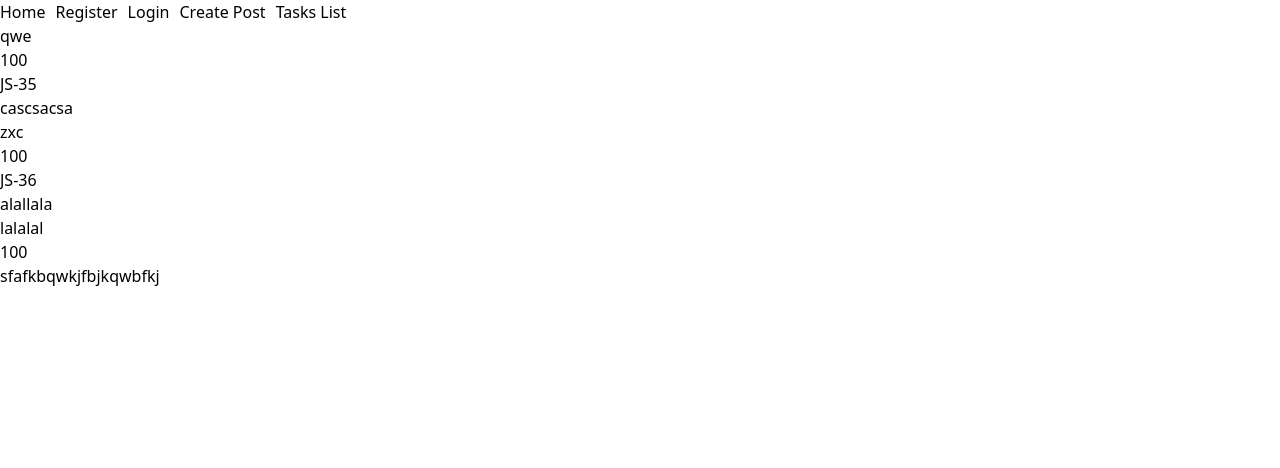
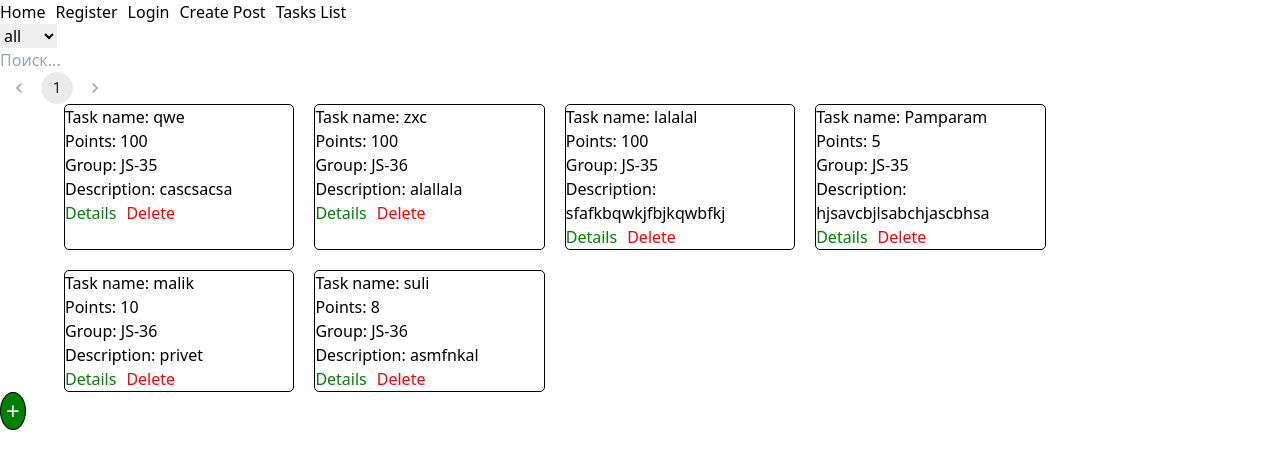
Before and after one commit to K1ndoctop/nn-repository, a React (Create React App) app: page /tasks in a window 1280 px wide. Shown: the top 468 px of the page. Built offline with nearby package versions, Linux system fonts and the light colour scheme; data requests are answered from the project's data file.

Commit message:
tasks search filter and pagination

```diff
--- a/db.json
+++ b/db.json
@@ -18,9 +18,29 @@
       "name": "lalalal",
       "description": "sfafkbqwkjfbjkqwbfkj",
       "points": "100",
-      "group": "",
-      "type": "JS-35",
+      "group": "JS-35",
       "id": 3
+    },
+    {
+      "name": "Pamparam",
+      "description": "hjsavcbjlsabchjascbhsa",
+      "points": "5",
+      "group": "JS-35",
+      "id": 4
+    },
+    {
+      "name": "malik",
+      "description": "privet",
+      "points": "10",
+      "group": "JS-36",
+      "id": 5
+    },
+    {
+      "name": "suli",
+      "description": "asmfnkal",
+      "points": "8",
+      "group": "JS-36",
+      "id": 6
     }
   ]
 }
--- a/src/components/tasks/TasksCreate/TasksCreate.jsx
+++ b/src/components/tasks/TasksCreate/TasksCreate.jsx
@@ -1,7 +1,7 @@
 import React, { useState, useEffect } from "react";
 import { useDispatch, useSelector } from "react-redux";
 import { useNavigate } from "react-router-dom";
-import { createTask, getCatygories } from "../../../store/tasks/tasksActions";
+import { createTask, getCategories } from "../../../store/tasks/tasksActions";
 
 const TasksCreate = () => {
   const { categories } = useSelector((state) => state.tasks);
@@ -17,9 +17,8 @@ const TasksCreate = () => {
   const dispatch = useDispatch();
 
   useEffect(() => {
-    dispatch(getCatygories());
+    dispatch(getCategories());
   }, []);
-  console.log(categories);
 
   return (
     <div>
@@ -42,7 +41,7 @@ const TasksCreate = () => {
         onChange={(e) => setTask({ ...task, points: e.target.value })}
       />
 
-      <select onChange={(e) => setTask({ ...task, type: e.target.value })}>
+      <select onChange={(e) => setTask({ ...task, group: e.target.value })}>
         <option disabled>Choose group</option>
         {categories.map((category) => (
           <option value={category}>{category}</option>
--- /dev/null
+++ b/src/components/tasks/TasksDetails/TasksDetails.jsx
@@ -0,0 +1,7 @@
+import React from "react";
+
+const TasksDetails = () => {
+  return <div>TasksDetails</div>;
+};
+
+export default TasksDetails;
--- /dev/null
+++ b/src/components/tasks/TasksFilter/TasksFilter.jsx
@@ -0,0 +1,42 @@
+import React, { useEffect, useState } from "react";
+import { useDispatch, useSelector } from "react-redux";
+import { getTasks, getCategories } from "../../../store/tasks/tasksActions";
+import { changeCategory } from "../../../store/tasks/tasksSlice";
+
+const TasksFilter = () => {
+  const { categories, currentCategory } = useSelector((state) => state.tasks);
+  const [category, setCategory] = useState("all");
+  const dispatch = useDispatch();
+
+  useEffect(() => {
+    dispatch(getCategories());
+  }, []);
+
+  useEffect(() => {
+    dispatch(changeCategory({ category }));
+    dispatch(getTasks());
+  }, [category]);
+
+  useEffect(() => {
+    if (!currentCategory) {
+      setCategory("all");
+    }
+  }, [currentCategory]);
+
+  return (
+    <div>
+      <div>
+        <select value={category} onChange={(e) => setCategory(e.target.value)}>
+          <option value="all">all</option>
+          {categories.map((category) => (
+            <option key={category} value={category}>
+              {category}
+            </option>
+          ))}
+        </select>
+      </div>
+    </div>
+  );
+};
+
+export default TasksFilter;
--- a/src/components/tasks/TasksItem/TasksItem.jsx
+++ b/src/components/tasks/TasksItem/TasksItem.jsx
@@ -1,17 +1,30 @@
 import React from "react";
+import { useDispatch } from "react-redux";
 import { useNavigate } from "react-router-dom";
 
 const TasksItem = ({ task }) => {
   const navigate = useNavigate();
+  const dispatch = useDispatch();
   return (
-    <div onClick={() => navigate(`/tasks/${task.id}`)}>
+    <div
+      style={{ border: "1px solid black", borderRadius: "5px", width: "20%" }}
+    >
       <div className="">
-        <h4>{task.name}</h4>
-        <p>{task.points}</p>
-        <span>{task.group}</span>
+        <h4>Task name: {task.name}</h4>
+        <p>Points: {task.points}</p>
+        <span>Group: {task.group}</span>
       </div>
       <div className="">
-        <p>{task.description}</p>
+        <p>Description: {task.description}</p>
+      </div>
+      <div style={{ display: "flex", gap: "10px" }}>
+        <button
+          style={{ color: "green" }}
+          onClick={() => navigate(`/tasks/${task.id}`)}
+        >
+          Details
+        </button>
+        <button style={{ color: "red" }}>Delete</button>
       </div>
     </div>
   );
--- a/src/components/tasks/TasksList/TasksList.jsx
+++ b/src/components/tasks/TasksList/TasksList.jsx
@@ -16,11 +16,19 @@ const TasksList = () => {
       {loading ? (
         <h3>Loading...</h3>
       ) : (
-        <>
+        <div
+          style={{
+            display: "flex",
+            flexWrap: "wrap",
+            gap: "20px",
+            width: "90%",
+            margin: "0 auto",
+          }}
+        >
           {tasks.map((task) => (
             <TasksItem key={task.id} task={task} />
           ))}
-        </>
+        </div>
       )}
     </div>
   );
--- /dev/null
+++ b/src/components/tasks/TasksPagination/TasksPagination.jsx
@@ -0,0 +1,26 @@
+import React from "react";
+import { useDispatch, useSelector } from "react-redux";
+import { changePage } from "../../../store/tasks/tasksSlice";
+import { Stack } from "@mui/material";
+import { Pagination } from "@mui/material";
+import { getTasks } from "../../../store/tasks/tasksActions";
+
+export default function PaginationControlled() {
+  const { currentPage, totalPages } = useSelector((state) => state.tasks);
+  const dispatch = useDispatch();
+
+  const handleChange = (event, value) => {
+    dispatch(changePage({ page: value }));
+    dispatch(getTasks());
+  };
+  return (
+    <Stack sx={{ marginTop: "0" }} className="pagination">
+      <Pagination
+        className="paginationBody"
+        count={totalPages}
+        page={currentPage}
+        onChange={handleChange}
+      />
+    </Stack>
+  );
+}
--- /dev/null
+++ b/src/components/tasks/TasksSearch/TasksSearch.jsx
@@ -0,0 +1,34 @@
+import React, { useEffect, useState } from "react";
+import { useDispatch, useSelector } from "react-redux";
+import { setSearchVal } from "../../../store/tasks/tasksSlice";
+import { getTasks } from "../../../store/tasks/tasksActions";
+
+const TasksSearch = () => {
+  const { search } = useSelector((state) => state.tasks);
+  const [searchValue, setSearchValue] = useState(search);
+  const dispatch = useDispatch();
+
+  useEffect(() => {
+    setSearchValue(search);
+  }, [search]);
+
+  return (
+    <div>
+      <div>
+        <input
+          type="text"
+          placeholder="Поиск..."
+          className="search--input"
+          onChange={(e) => {
+            setSearchValue(e.target.value);
+            dispatch(setSearchVal({ search: e.target.value }));
+            dispatch(getTasks());
+          }}
+          value={searchValue}
+        />
+      </div>
+    </div>
+  );
+};
+
+export default TasksSearch;
--- a/src/pages/TasksPage/TasksPage.jsx
+++ b/src/pages/TasksPage/TasksPage.jsx
@@ -1,11 +1,35 @@
 import React from "react";
 import TasksList from "../../components/tasks/TasksList/TasksList";
+import { useNavigate } from "react-router-dom";
+import TasksPagination from "../../components/tasks/TasksPagination/TasksPagination";
+import TasksSearch from "../../components/tasks/TasksSearch/TasksSearch";
+import TasksFilter from "../../components/tasks/TasksFilter/TasksFilter";
 
 const TasksPage = () => {
+  const navigate = useNavigate();
   return (
     <div>
       <div className=""></div>
-      <TasksList />
+      <div className="">
+        <TasksFilter />
+        <TasksSearch />
+        <TasksPagination />
+        <TasksList />
+      </div>
+      <button
+        onClick={() => navigate("/tasksCreate")}
+        id="create--task"
+        style={{
+          border: "1px solid black",
+          borderRadius: "50%",
+          padding: "0px 5px",
+          backgroundColor: "green",
+          color: "white",
+          fontSize: "24px",
+        }}
+      >
+        +
+      </button>
     </div>
   );
 };
--- a/src/store/tasks/tasksActions.js
+++ b/src/store/tasks/tasksActions.js
@@ -8,9 +8,9 @@ export const getTasks = createAsyncThunk(
   async (_, { getState }) => {
     const { currentPage, currentCategory, search } = getState().tasks;
     const categoryAndSearchParams = `q=${search}${
-      currentCategory && `&type=${currentCategory}`
+      currentCategory && `&group=${currentCategory}`
     }`;
-    const pagesLimitParams = `?_page=${currentPage}&_limit=12`;
+    const pagesLimitParams = `?_page=${currentPage}&_limit=8`;
     const totalPages = await getTotalPages(
       `${TASKS_API}?${categoryAndSearchParams}`
     );
@@ -46,7 +46,7 @@ export const editTask = createAsyncThunk(
   }
 );
 
-export const deleteProduct = createAsyncThunk(
+export const deleteTask = createAsyncThunk(
   "tasks/deleteTask",
   async ({ id }, { dispatch }) => {
     await axios.delete(`${TASKS_API}/${id}`);
@@ -54,7 +54,7 @@ export const deleteProduct = createAsyncThunk(
   }
 );
 
-export const getCatygories = createAsyncThunk(
+export const getCategories = createAsyncThunk(
   "tasks/getCategories",
   async () => {
     const { data } = await axios.get(TASKS_API);
--- a/src/store/tasks/tasksSlice.js
+++ b/src/store/tasks/tasksSlice.js
@@ -1,5 +1,5 @@
 import { createSlice } from "@reduxjs/toolkit";
-import { getTasks, getOneTask, getCatygories } from "./tasksActions";
+import { getTasks, getOneTask, getCategories } from "./tasksActions";
 
 const tasksSlice = createSlice({
   name: "tasks",
@@ -56,7 +56,7 @@ const tasksSlice = createSlice({
       .addCase(getOneTask.rejected, (state) => {
         state.loading = false;
       })
-      .addCase(getCatygories.fulfilled, (state, action) => {
+      .addCase(getCategories.fulfilled, (state, action) => {
         state.categories = action.payload;
       });
   },
```
